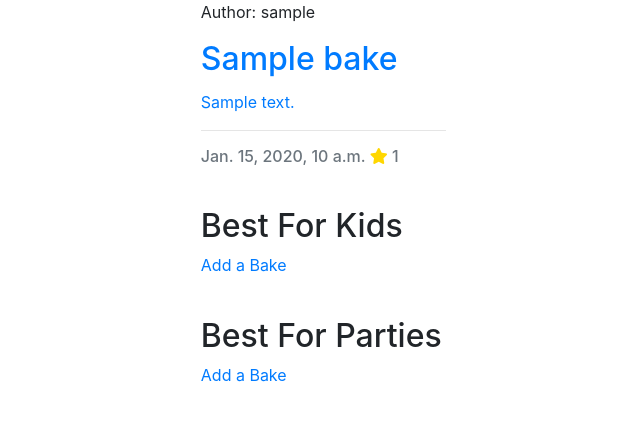
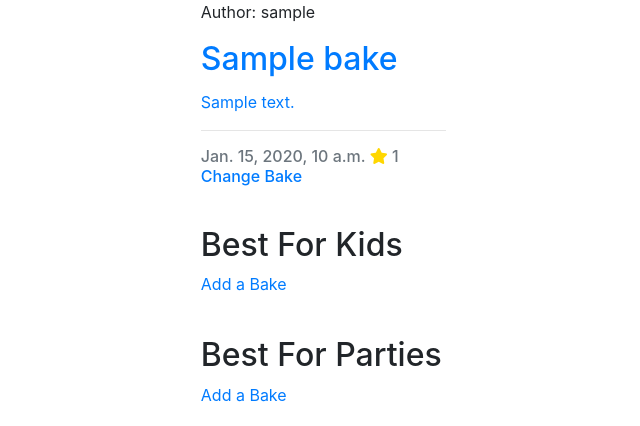
Before and after one commit to frankiesanjana/bake-it-better, a Django app: page /bestforbakes/ in a window 1280 px wide. Shown: the part 444-870 px from the top of the page, without its empty margins (592-1232 px from the left). Run offline with Django 3.2, Linux system fonts and the light colour scheme; a user stored in the database is signed in; tables that the repository leaves empty hold one stand-in row (values such as "Sample post"); some libraries are stand-ins or nearby versions.

Commit message:
Feat: Add update link to BestFor bakes in template

```diff
--- a/templates/best-for-bakes.html
+++ b/templates/best-for-bakes.html
@@ -54,6 +54,9 @@
                                         {% endif %}
                                     {% endif %}
                                     {{ value.bake.number_of_stars }}
+                                <a href="{% url 'home' %}">
+                                    Change Bake
+                                </a>
                                 </p>
                             {% else %}
                                 <a href="{% url 'home' %}">
```
